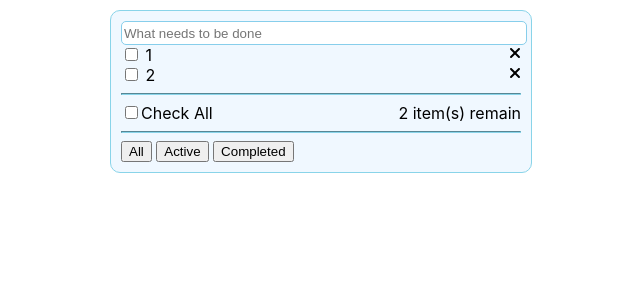
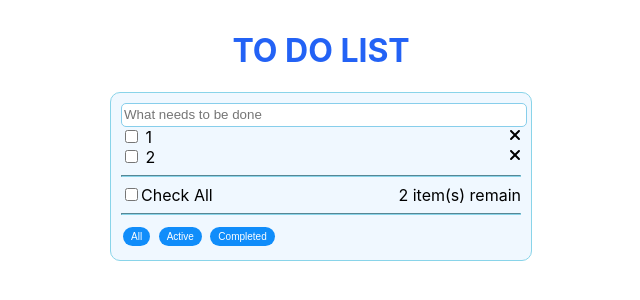
Before and after one commit to NguyenQuangThong/todo-app, a React (Create React App) app: page / in a window 1280 px wide. Shown: the top 300 px of the page, without its empty margins (319-959 px from the left). Built offline with nearby package versions, Linux system fonts and the light colour scheme.

Commit message:
Status feature

```diff
--- a/package.json
+++ b/package.json
@@ -13,6 +13,7 @@
     "react": "^18.2.0",
     "react-dom": "^18.2.0",
     "react-scripts": "5.0.1",
+    "react-transition-group": "^4.4.5",
     "web-vitals": "^2.1.4"
   },
   "scripts": {
--- a/src/Status/index.js
+++ b/src/Status/index.js
@@ -3,8 +3,10 @@ import "./style.css";
 const Status = ({ all, active, completed }) => {
   return (
     <div className="status">
-      <button onClick={all}>All</button>&nbsp;
-      <button onClick={active}>Active</button>&nbsp;
+      <button onClick={all}>All</button>
+      &nbsp;
+      <button onClick={active}>Active</button>
+      &nbsp;
       <button onClick={completed}>Completed</button>
     </div>
   );
--- a/src/Status/style.css
+++ b/src/Status/style.css
@@ -1,4 +1,22 @@
 .status {
-    display: flex;
-    width: 100%;
+  display: flex;
+  width: 100%;
 }
+button {
+  background-color: rgb(16, 141, 250);
+  border: none;
+  border-radius: 10px;
+  color: white;
+  padding: 4px 8px;
+  text-align: center;
+  text-decoration: none;
+  display: inline-block;
+  font-size: 10px;
+  margin: 4px 2px;
+}
+button:hover {
+  background-color: #0662f7;
+}
+.active {
+  background: lightgreen;
+}
--- a/src/Todo/index.js
+++ b/src/Todo/index.js
@@ -11,11 +11,11 @@ const Todo = () => {
   const originalData = [
     {
       id: 0,
-      value: 1,
+      value: "1",
     },
     {
       id: 1,
-      value: 2,
+      value: "2",
     },
   ];
 
@@ -29,6 +29,7 @@ const Todo = () => {
   const [isCheckAll, setIsCheckAll] = useState(false);
   const [isCheck, setIsCheck] = useState([]);
   const [list, setList] = useState([]);
+  const [button, setButton] = useState(true);
 
   useEffect(() => {
     const data = localStorage.getItem("list");
@@ -37,14 +38,14 @@ const Todo = () => {
 
   const handleCheckAll = (e) => {
     setIsCheckAll(!isCheckAll);
-    setIsCheck(list.map((i) => i.id));
+    setIsCheck(list.map((i) => i));
     if (isCheckAll) setIsCheck([]);
   };
 
   const handleClick = (e) => {
-    const { id, checked } = e.target;
-    setIsCheck([...isCheck, parseInt(id)]);
-    if (!checked) setIsCheck(isCheck.filter((i) => i !== parseInt(id)));
+    const { id, checked, name } = e.target;
+    setIsCheck([...isCheck, { id: parseInt(id), value: name }]);
+    if (!checked) setIsCheck(isCheck.filter((i) => i.id !== parseInt(id)));
   };
 
   const pressEnter = (e) => {
@@ -69,7 +70,23 @@ const Todo = () => {
   };
 
   const all = (e) => {
-    console.log("Show all");
+    setList(JSON.parse(localStorage.getItem("list")));
+    setButton(true);
+  };
+
+  const active = (e) => {
+    setButton(false);
+    let temp = JSON.parse(localStorage.getItem("list"));
+    for (let i = 0; i < isCheck.length; i++)
+      if (temp.filter((item) => item.id !== isCheck[i].id).length >= 0) {
+        temp = temp.filter((item) => item.id !== isCheck[i].id);
+      }
+    setList(temp);
+  };
+
+  const completed = (e) => {
+    setButton(false);
+    setList(isCheck);
   };
 
   let List = list.map((item) => {
@@ -81,7 +98,7 @@ const Todo = () => {
             id={item.id}
             name={item.value}
             onChange={handleClick}
-            checked={isCheck.includes(item.id)}
+            checked={isCheck.filter((i) => i.id === item.id).length > 0}
           />
           &nbsp;
           {item.value}
@@ -95,18 +112,29 @@ const Todo = () => {
     );
   });
 
-  return (
-    <div className="todo">
-      <Add onKeyDown={pressEnter}></Add>
-      <div className="list1">{List}</div>
-      <hr></hr>
+  const checkAll = button ? (
+    <div>
       <CheckAll
         change={handleCheckAll}
         isCheck={isCheck.length}
         list={list.length}
       ></CheckAll>
       <hr></hr>
-      <Status all={all}></Status>
+    </div>
+  ) : (
+    ""
+  );
+
+  return (
+    <div>
+      <h1>TO DO LIST</h1>
+      <div className="todo">
+        <Add onKeyDown={pressEnter}></Add>
+        <div className="list1">{List}</div>
+        <hr></hr>
+        {checkAll}
+        <Status all={all} active={active} completed={completed}></Status>
+      </div>
     </div>
   );
 };
--- a/src/Todo/style.css
+++ b/src/Todo/style.css
@@ -1,6 +1,6 @@
 .todo {
   width: 400px;
-    min-height: 100px;
+  min-height: 50px;
   padding: 10px;
   border-radius: 10px;
   border: 1px solid rgb(137, 212, 233);
@@ -18,3 +18,7 @@ hr {
   color: black;
   cursor: pointer;
 }
+h1 {
+  text-align: center;
+  color: rgb(35, 98, 245);
+}
```
Also changed, not shown: 1 other file (tests, documents, lock files or other folders). Lines whose indentation alone changed are shown as unchanged.
